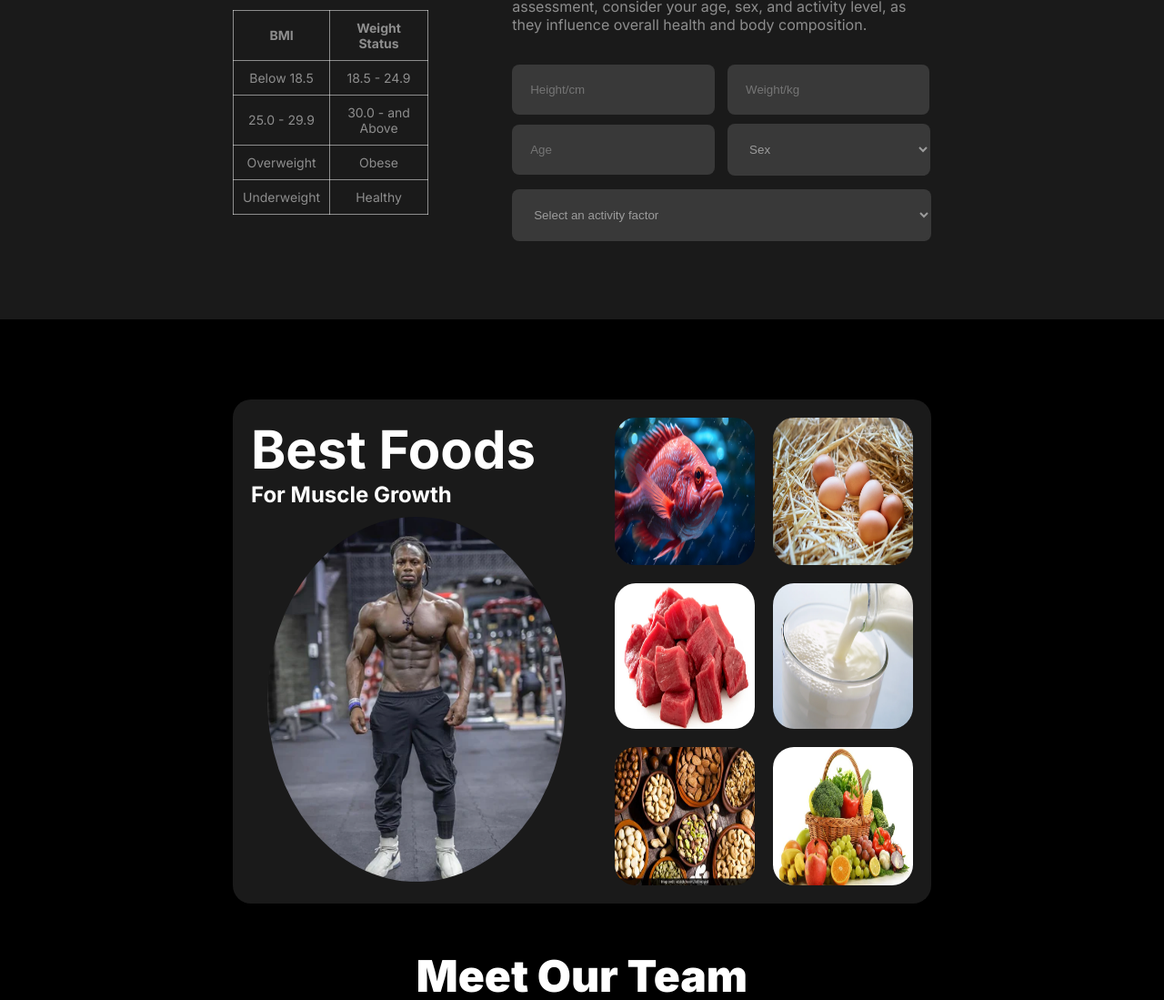
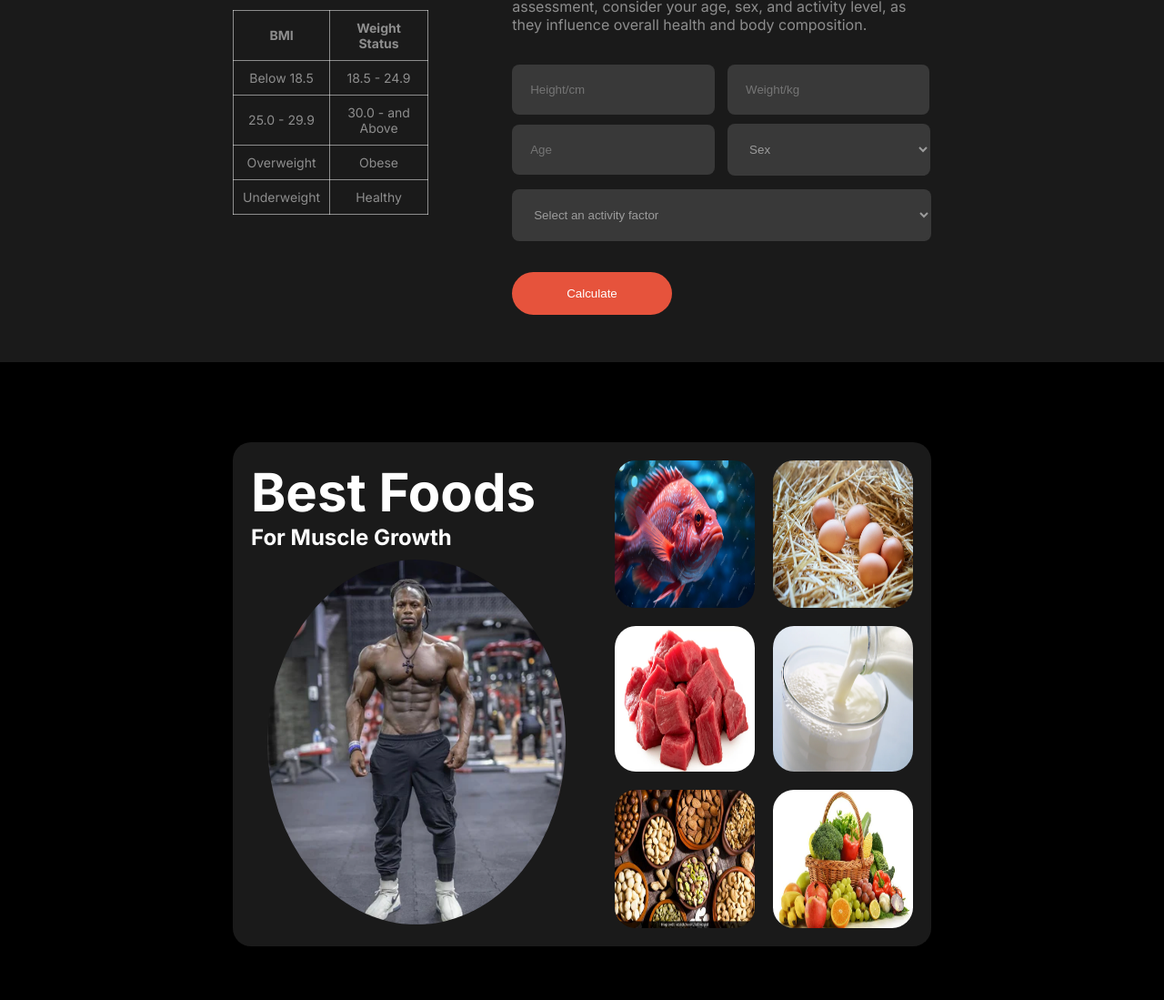
Before and after one commit to muzahid75/Assignment-02, a plain HTML site: page index.html in a window 1280 px wide. Shown: the part 2503-3602 px from the top of the page at 91% size. Drawn offline with Linux system fonts and the light colour scheme.

Commit message:
adding bmi section button

```diff
--- a/index.html
+++ b/index.html
@@ -142,6 +142,9 @@
               <option value="factor">Select an activity factor</option>
             </select>
           </form>
+          <div class="bmi-button">
+            <a href=""><button class="join">Calculate</button></a>
+          </div>
         </div>
       </div>
 
--- a/style/style.css
+++ b/style/style.css
@@ -385,6 +385,9 @@ input[type="number"] {
   outline: none;
   /* display: block; */
 }
+.bmi-button a{
+  text-decoration: none;
+}
 #height {
   margin: 0px 5px 5px 0px;
 }
```
